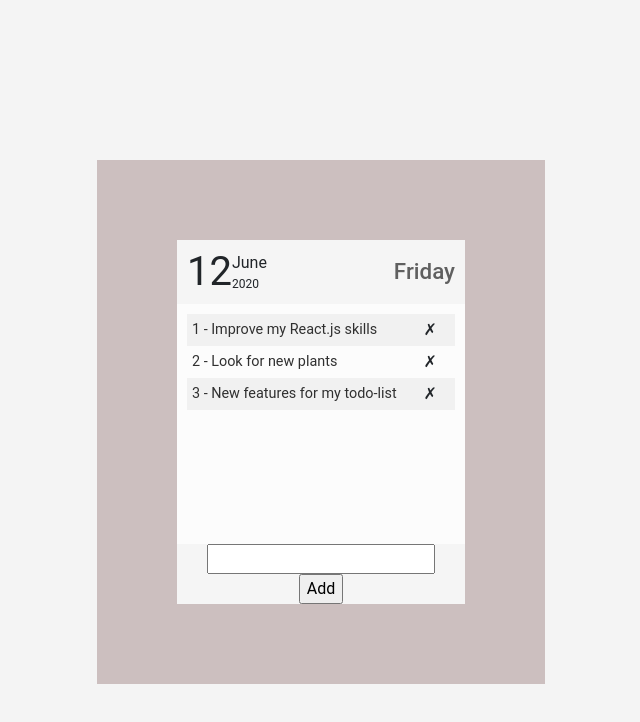
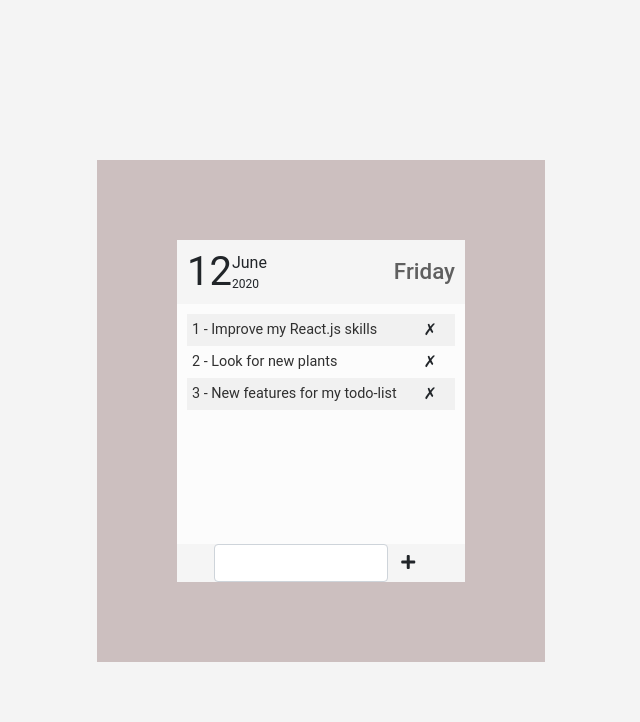
Before and after one commit to bidodev/react.js-todo-list, a React (Create React App) app: page / in a window 1280 px wide. Shown: the top 722 px of the page, without its empty margins (319-959 px from the left). Built offline with nearby package versions, Linux system fonts and the light colour scheme.

Commit message:
input using ref

```diff
--- a/src/App.css
+++ b/src/App.css
@@ -12,6 +12,11 @@
   align-items: center;
   padding: 0 10px;
   background-color: #f5f5f5;
+}
+form {
+  display: flex;
+  width: 80%;
+  justify-content:space-around;
 }
 .App-logo {
   height: 40vmin;
--- a/src/App.js
+++ b/src/App.js
@@ -24,7 +24,7 @@ class App extends Component {
     this.textInput.current.value = '';
 
     const todos = [...this.state.todos, input];
-    this.setState({todos});
+    this.setState({ todos });
   };
 
   render() {
@@ -38,8 +38,10 @@ class App extends Component {
         {/* header adding a new item */}
         <div className="header-add">
           <form onSubmit={this.handleSubmit}>
-            <input type="text" ref={this.textInput} />
-            <input type="submit" value="Add" />
+            <input className="form-control" type="text" ref={this.textInput} />
+            <button className="btn">
+              <i className="fas fa-plus"></i>
+            </button>
           </form>
         </div>
       </div>
```
